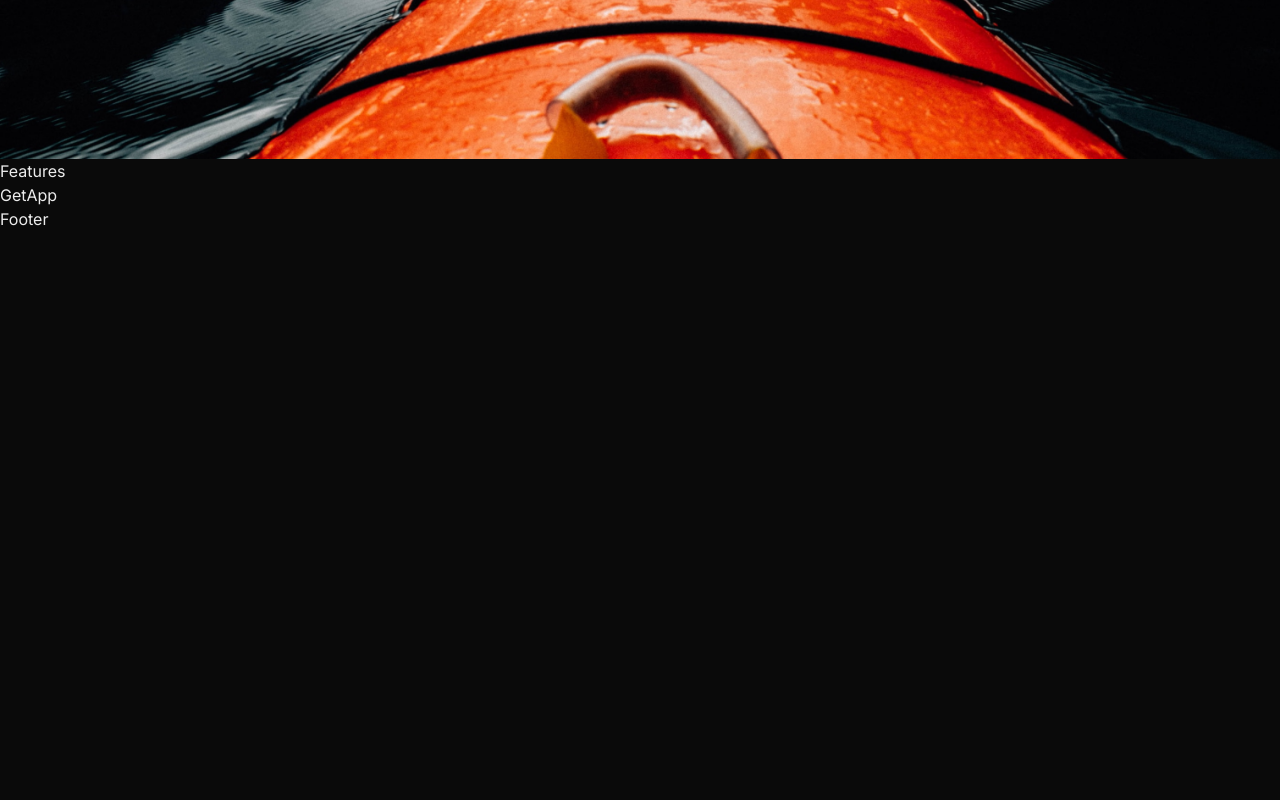
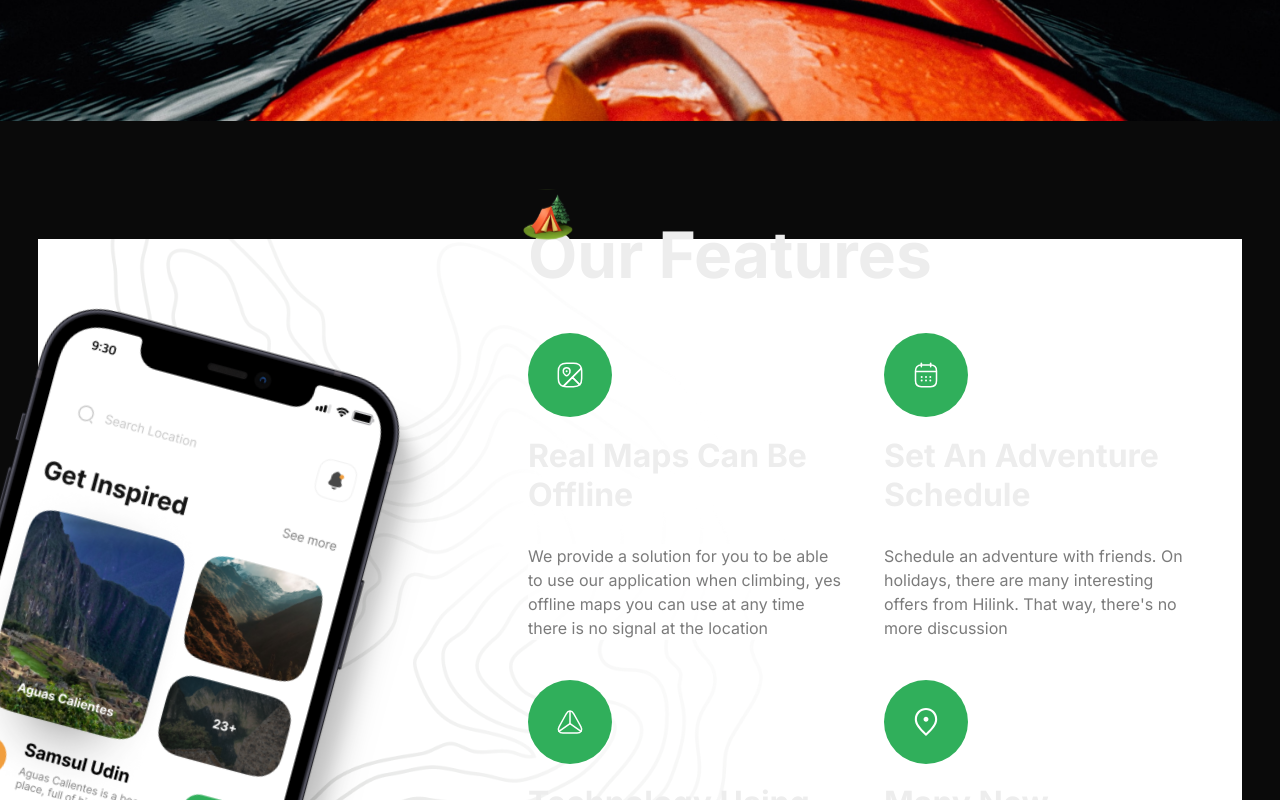
Before and after one commit to viktor-codes/travel-app, a Next.js app: page / in a window 1280 px wide. Shown: the part 2740-3540 px from the top of the page. Before the commit the page ends 2971 px from the top, so only its background shows below. Built offline with nearby package versions, Linux system fonts and the light colour scheme.

Commit message:
Complete the Feature section

```diff
--- a/components/Features.tsx
+++ b/components/Features.tsx
@@ -1,7 +1,71 @@
+import { FEATURES } from '@/constants'
+import Image from 'next/image'
 import React from 'react'
 
 const Features = () => {
-	return <div>Features</div>
+	return (
+		<section className=' flexCenter bg-feature-bg overflow-hidden bg-center bg-no-repeat py-24'>
+			<div className='max-container padding-container relative w-full flex justify-end'>
+				<div className='flex flex-1 lg:min-h-[900px]'>
+					<Image
+						src='/phone.png'
+						alt='phone'
+						width={440}
+						height={1000}
+						className='feature-phone'
+					/>
+				</div>
+				<div className='z-20 flex w-full flex-col lg:w-[60%]'>
+					<div className='relative'>
+						<Image
+							src='/camp.svg'
+							alt='camp'
+							width={50}
+							height={50}
+							className='absolute left-[-5px] top-[-28px] w-10 lg:w-[50px]'
+						/>
+						<h2 className='font-bold text-[40px] lg:text-[64px] leading-[120%]'>
+							Our Features
+						</h2>
+					</div>
+					<ul className='mt-10 grid gap-10 md:grid-cols-2'>
+						{FEATURES.map(feature => (
+							<FeatureItem
+								key={feature.title}
+								title={feature.title}
+								icon={feature.icon}
+								variant={feature.variant}
+								description={feature.description}
+							/>
+						))}
+					</ul>
+				</div>
+			</div>
+		</section>
+	)
+}
+
+type FeatureItem = {
+	title: string
+	icon: string
+	variant: string
+	description: string
+}
+
+const FeatureItem = ({ title, icon, variant, description }: FeatureItem) => {
+	return (
+		<li className='flex w-ful flex-1 flex-col items-start'>
+			<div className='rounded-full p-4 lg:p-7 bg-green-50'>
+				<Image src={icon} alt={title} width={28} height={28} className='' />
+			</div>
+			<h2 className='font-bold text-xl lg:text-[32px] mt-5 capitalize leading-[120%]'>
+				{title}
+			</h2>
+			<p className='regular-16 mt-5 bg-white/80 text-gray-30 lg:mt-[30px] lg:bg-none'>
+				{description}
+			</p>
+		</li>
+	)
 }
 
 export default Features
--- a/components/Guide.tsx
+++ b/components/Guide.tsx
@@ -10,7 +10,7 @@
 					we are here for you
 				</p>
 				<div className='flex flex-wrap justify-between gap-5 lg:gap-10'>
-					<h2 className='font-bold text-[40px] lg:text-[64px] xl:max-w-[390px]'>
+					<h2 className='font-bold text-[40px] lg:text-[64px] xl:max-w-[390px] leading-[120%] '>
 						Guide you to easy path
 					</h2>
 					<p className='text-base text-grey-30 xl:max-w-[520px]'>
```
